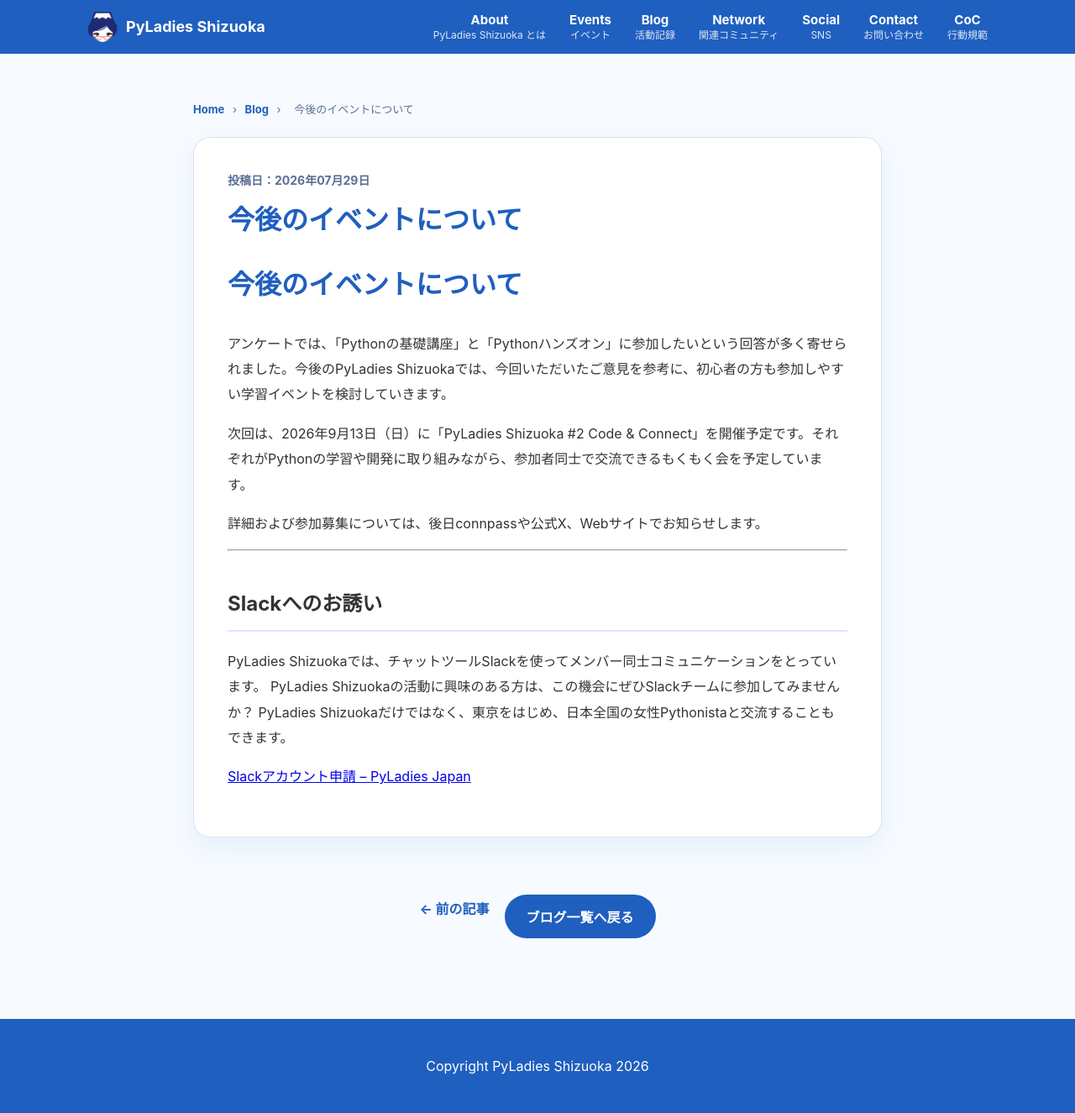
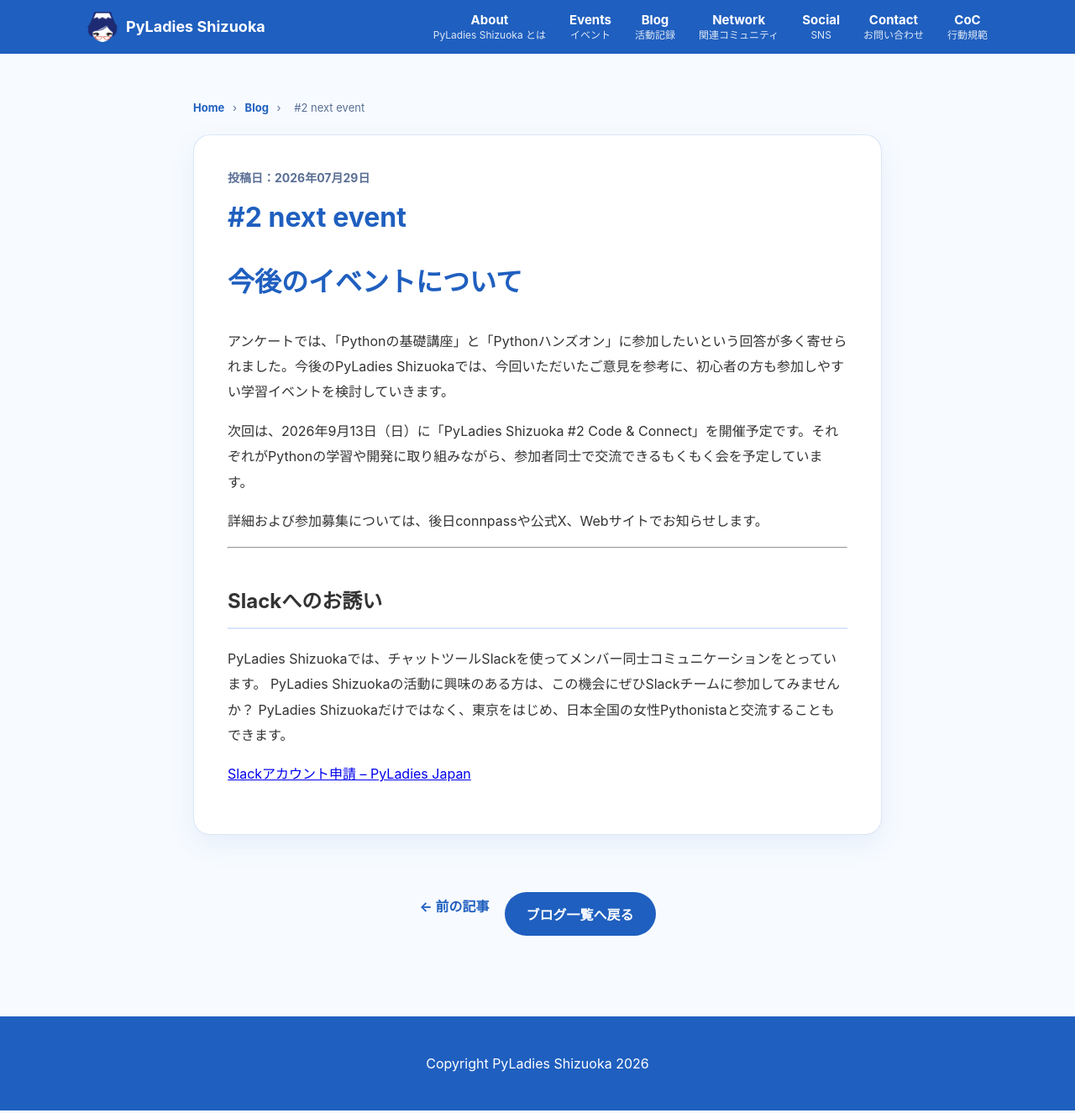
Before and after one commit to PyLadiesShizuoka/pyladiesshizuoka.github.io, a Jekyll site: the page built from _posts/2026-07-29-#2 next event.md, in a window 1280 px wide and 1325 px high. Shown: the whole window at 84% size. Built offline with Jekyll 4.4.1, drawn with Linux system fonts in a browser that asks for light colours.

Commit message:
Update 2026-07-29-#2 next event.md

```diff
--- a/_posts/2026-07-29-#2 next event.md
+++ b/_posts/2026-07-29-#2 next event.md
@@ -1,6 +1,5 @@
 ---
 layout: post
-title: "今後のイベントについて"
 date: 2026-07-29
 categories: blog
 tags:
```
